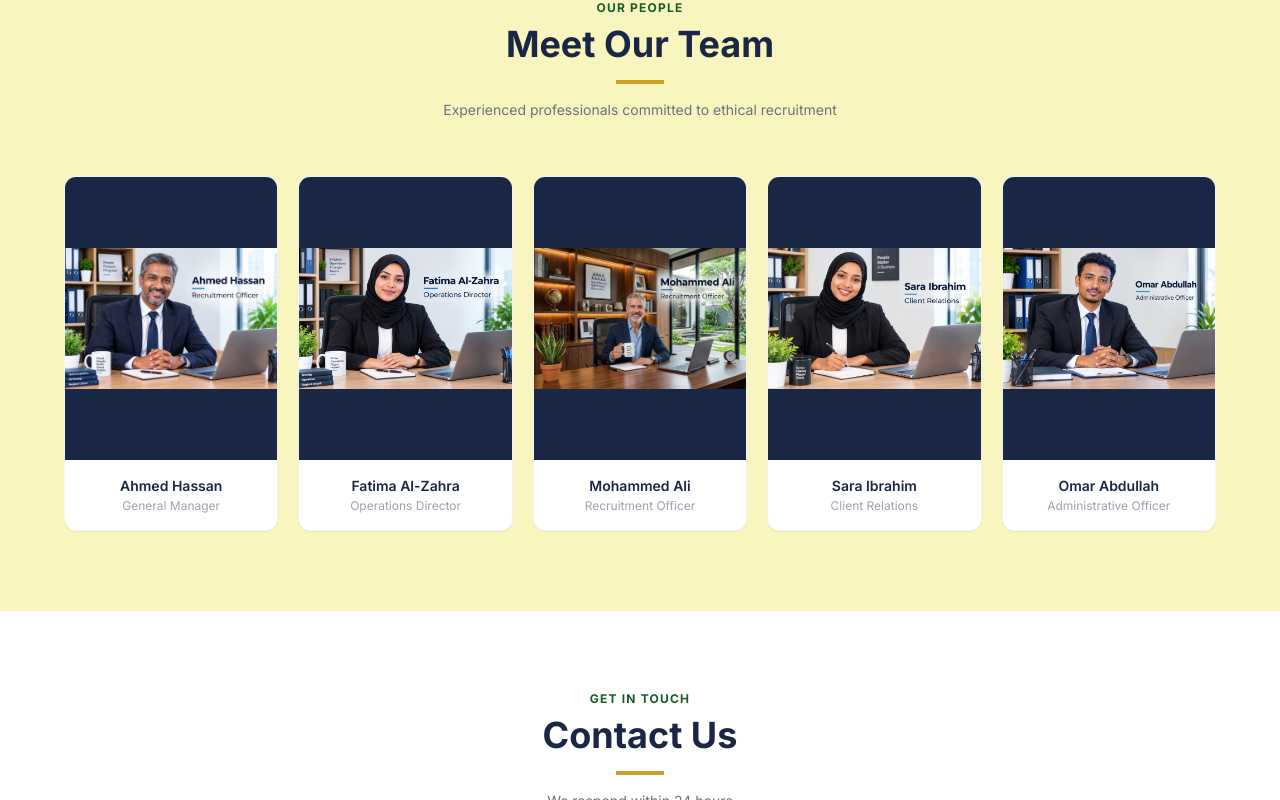
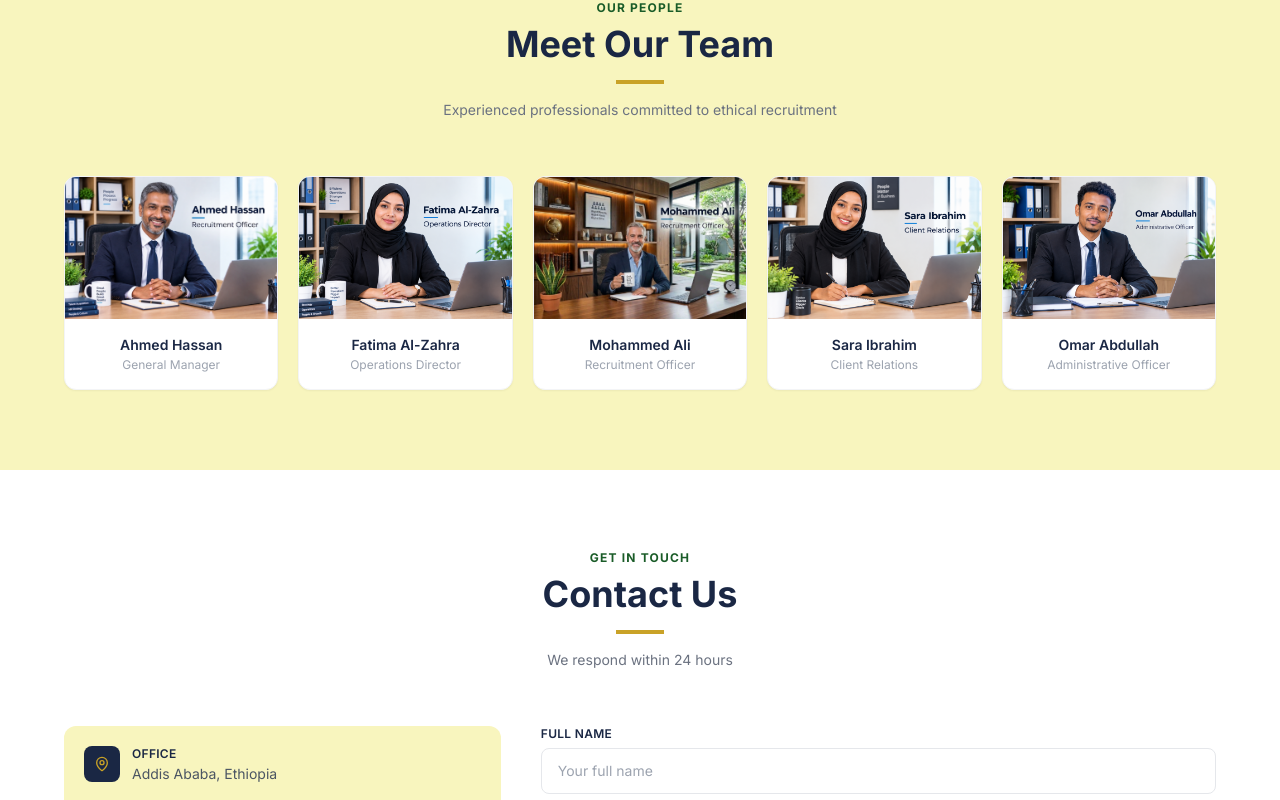
Before and after one commit to editnife-max/Hamd-Agency, a Next.js app in the folder Hamd/hamd/: page / in a window 1280 px wide. Shown: the part 2012-2812 px from the top of the page. Built offline with nearby package versions, Linux system fonts and the light colour scheme.

Commit message:
fix: size staff cards to natural photo dimensions, no cropping
Co-Authored-By: Claude Sonnet 4.6 <noreply@anthropic.com>

```diff
--- a/Hamd/hamd/src/components/Staff.tsx
+++ b/Hamd/hamd/src/components/Staff.tsx
@@ -14,21 +14,20 @@ function StaffCard({ member, lang }: {
   return (
     <div className="bg-white border border-gray-100 rounded-xl overflow-hidden shadow-sm hover:shadow-md transition-shadow">
       {/* Photo */}
-      <div className="relative w-full aspect-[3/4] bg-[#1a2744]">
       {!imgError ? (
         <Image
           src={src}
           alt={member.nameEn}
-            fill
-            className="object-contain"
+          width={400}
+          height={500}
+          className="w-full h-auto block"
           onError={() => setImgError(true)}
         />
       ) : (
-          <div className="absolute inset-0 flex items-center justify-center">
+        <div className="w-full aspect-[3/4] bg-[#1a2744] flex items-center justify-center">
           <span className="text-[#c9a227] font-bold text-3xl">{member.initials}</span>
         </div>
       )}
-      </div>
 
       {/* Info */}
       <div className="p-4 text-center">
```
Lines whose indentation alone changed are shown as unchanged.
